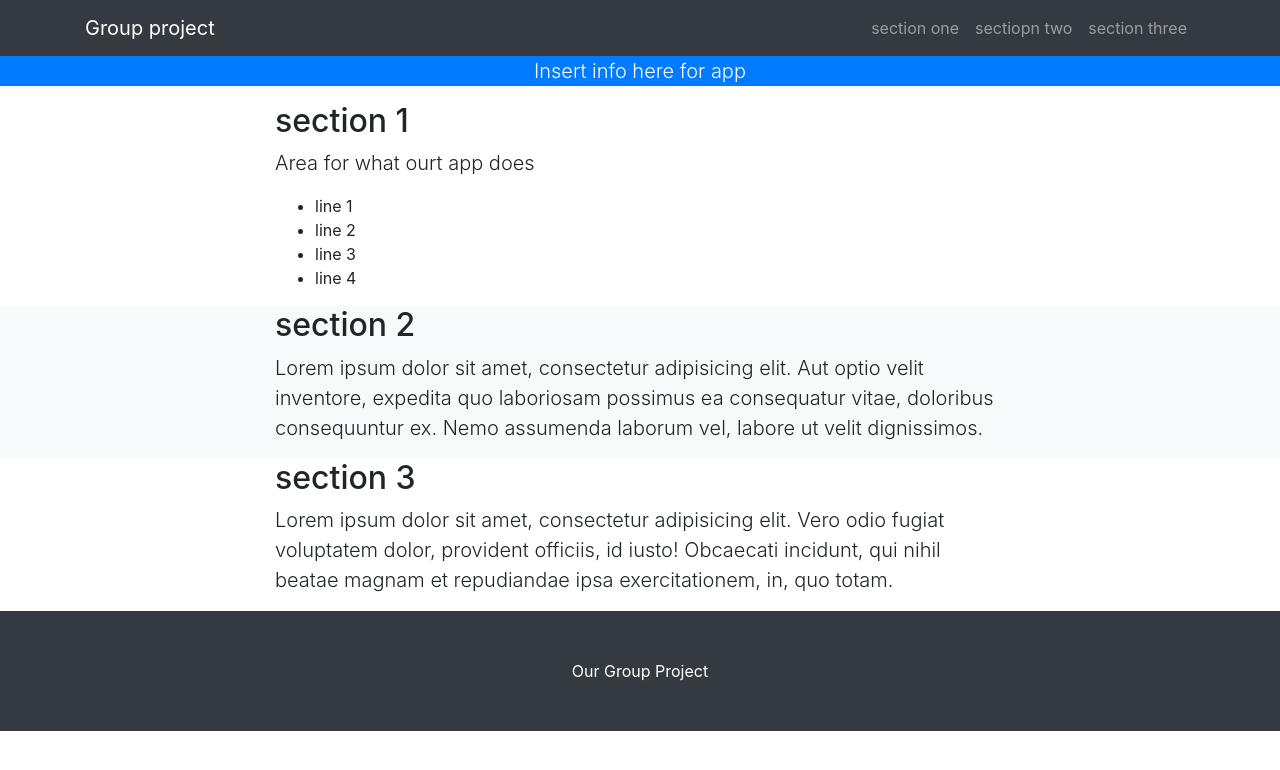
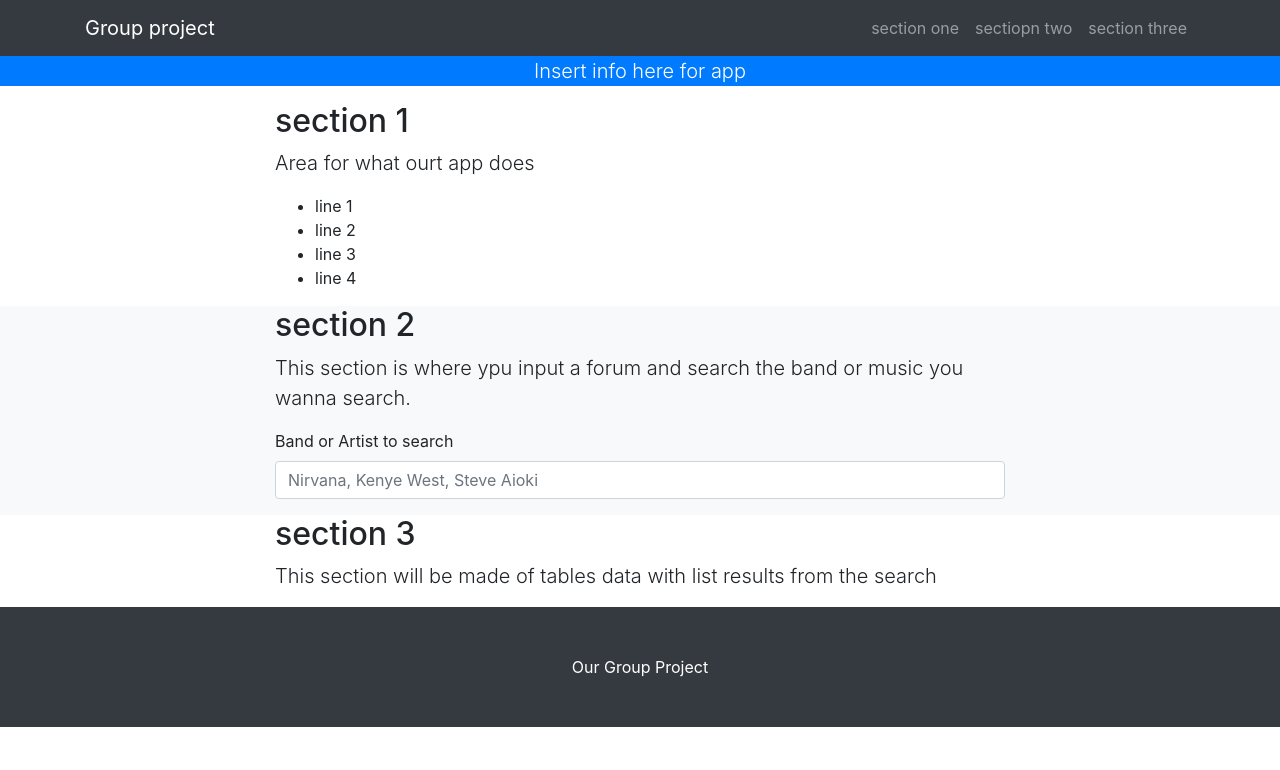
Before and after one commit to philiplross/Project1App, a plain HTML site: page index.html in a window 1280 px wide. Drawn offline with nearby package versions, Linux system fonts and the light colour scheme.

Commit message:
version v1.3

```diff
--- a/index.html
+++ b/index.html
@@ -69,7 +69,12 @@
         <div class="row">
           <div class="col-lg-8 mx-auto">
             <h2>section 2</h2>
-            <p class="lead">Lorem ipsum dolor sit amet, consectetur adipisicing elit. Aut optio velit inventore, expedita quo laboriosam possimus ea consequatur vitae, doloribus consequuntur ex. Nemo assumenda laborum vel, labore ut velit dignissimos.</p>
+            <p class="lead">This section is where ypu input a forum and search the band or music you wanna search.</p>
+            <form>
+              <div class="form-group">
+                <label for="searchInput1">Band or Artist to search</label>
+                <input type="search" class="form-control" id="searchInput1" placeholder="Nirvana, Kenye West, Steve Aioki">
+              </div>
           </div>
         </div>
       </div>
@@ -80,7 +85,7 @@
         <div class="row">
           <div class="col-lg-8 mx-auto">
             <h2>section 3</h2>
-            <p class="lead">Lorem ipsum dolor sit amet, consectetur adipisicing elit. Vero odio fugiat voluptatem dolor, provident officiis, id iusto! Obcaecati incidunt, qui nihil beatae magnam et repudiandae ipsa exercitationem, in, quo totam.</p>
+            <p class="lead">This section will be made of tables data with list results from the search</p>
           </div>
         </div>
       </div>
```
